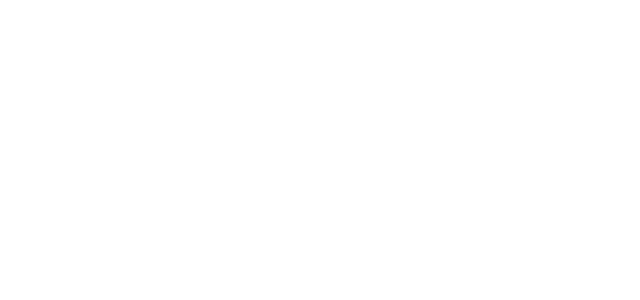
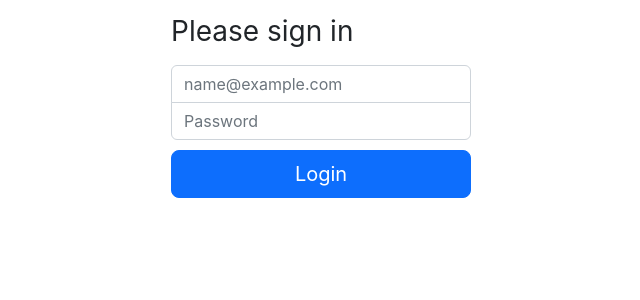
Before and after one commit to saashd/react-admin, a React (Create React App) app: page /login in a window 1280 px wide. Before the commit this address had no page. Shown: the top 300 px of the page, without its empty margins (319-959 px from the left). Built offline with nearby package versions, Linux system fonts and the light colour scheme.

Commit message:
Added Login page. Redirection between pages.

```diff
--- a/src/App.tsx
+++ b/src/App.tsx
@@ -1,11 +1,10 @@
 import React from 'react';
 import './App.css';
-import Nav from "./components/Nav";
-import Menu from "./components/Menu";
 import Users from "./pages/Users";
 import Dashboard from "./pages/Dashboard";
 import {BrowserRouter as Router, Route, Routes} from "react-router-dom";
 import Register from "./pages/Register";
+import Login from "./pages/Login";
 
 function App() {
     return (
@@ -15,6 +14,7 @@
                     <Route path={'/'} element={<Dashboard/>}/>
                     <Route path={'/users'} element={<Users/>}/>
                     <Route path={'/register'} element={<Register/>}/>
+                    <Route path={'/login'} element={<Login/>}/>
                 </Routes>
             </Router>
         </div>
--- a/src/components/Wrapper.tsx
+++ b/src/components/Wrapper.tsx
@@ -1,6 +1,5 @@
 import Nav from "./Nav";
 import Menu from "./Menu";
-import {BrowserRouter as Router} from "react-router-dom";
 import React from "react";
 
 function Wrapper(props: { children: string | number | boolean | React.ReactElement<any, string | React.JSXElementConstructor<any>> | React.ReactFragment | React.ReactPortal | null | undefined; }) {
--- /dev/null
+++ b/src/pages/Login.tsx
@@ -0,0 +1,44 @@
+import axios from "axios";
+import React, {ChangeEvent, SyntheticEvent, useState} from "react";
+import {Navigate} from "react-router-dom";
+
+function Login() {
+    const [email, setEmail] = useState("");
+    const [password, setPassword] = useState("");
+    const [redirect, setRedirect] = useState(false);
+    const submit = async (e: SyntheticEvent) => {
+        e.preventDefault();
+        await axios.post('http://localhost:8000/api/login',
+            {email, password}, {withCredentials: true}).then(res => {
+            if (res.status ===200) {
+                setRedirect(true);
+            }
+
+        }).catch(err => {
+            console.log(err)
+        })
+
+
+    };
+    if (redirect) {
+        return <Navigate to={'/'}/>;
+    }
+
+    return (<main className="form-signin w-100 m-auto">
+        <form onSubmit={submit}>
+            <h1 className="h3 mb-3 fw-normal">Please sign in</h1>
+            <input type="email" className="form-control" placeholder="name@example.com" required
+                   onChange={(e) => {
+                       setEmail(e.target.value)
+                   }}/>
+            <input type="password" className="form-control" placeholder="Password" required
+                   onChange={(e) => {
+                       setPassword(e.target.value)
+                   }}/>
+            <button className="w-100 btn btn-lg btn-primary" type="submit">Login</button>
+
+        </form>
+    </main>)
+}
+
+export default Login;
--- a/src/pages/Register.tsx
+++ b/src/pages/Register.tsx
@@ -1,14 +1,22 @@
 import React, {ChangeEvent, SyntheticEvent, useState} from "react";
 import '../Login.css'
 import axios from "axios";
+import {Navigate} from "react-router-dom";
 
 function Register() {
-    const [state, setState] = useState({firstName: "", lastName: "", email: "", password: "", passwordConfirm: ""})
+    const [state, setState] = useState({
+        firstName: "",
+        lastName: "",
+        email: "",
+        password: "",
+        passwordConfirm: "",
+    });
+    const [redirect, setRedirect] = useState(false);
     const handleChange = (e: ChangeEvent<HTMLInputElement>) => {
         setState({...state, [e.target.id]: e.target.value})
 
     };
-    const submit = (e: SyntheticEvent) => {
+    const submit = async (e: SyntheticEvent) => {
         e.preventDefault();
         const data = {
             first_name: state.firstName,
@@ -16,20 +24,24 @@
             email: state.email,
             password: state.password,
             password_confirm: state.passwordConfirm
-        }
+        };
         axios.post('http://localhost:8000/api/register', data).then(res => {
-            console.log(res)
+            setRedirect(true);
+
 
         }).catch((err) => {
+            console.log(err)
 
         })
 
     };
-
+    if (redirect) {
+        return <Navigate to={'/login'}/>;
+    }
     return (<div>
         <main className="form-signin w-100 m-auto">
             <form onSubmit={submit}>
-                <h1 className="h3 mb-3 fw-normal">Please sign in</h1>
+                <h1 className="h3 mb-3 fw-normal">Please Register</h1>
                 <input id="firstName" type="text" className="form-control" placeholder="First Name" required
                        onChange={handleChange}/>
                 <input id="lastName" type="text" className="form-control" placeholder="Last Name" required
@@ -41,7 +53,6 @@
                 <input id="passwordConfirm" type="password" className="form-control" placeholder="Password Confirtm"
                        required
                        onChange={handleChange}/>
-
                 <button className="w-100 btn btn-lg btn-primary" type="submit">Submit</button>
 
             </form>
```
